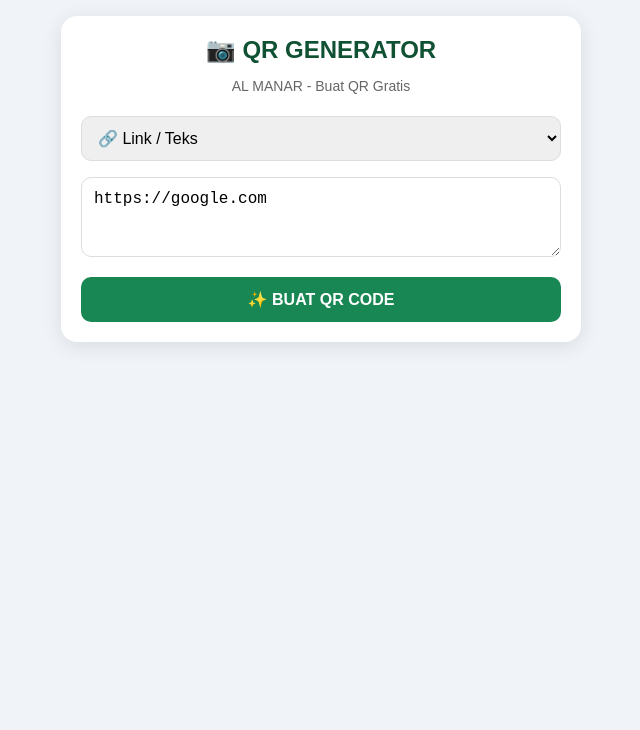
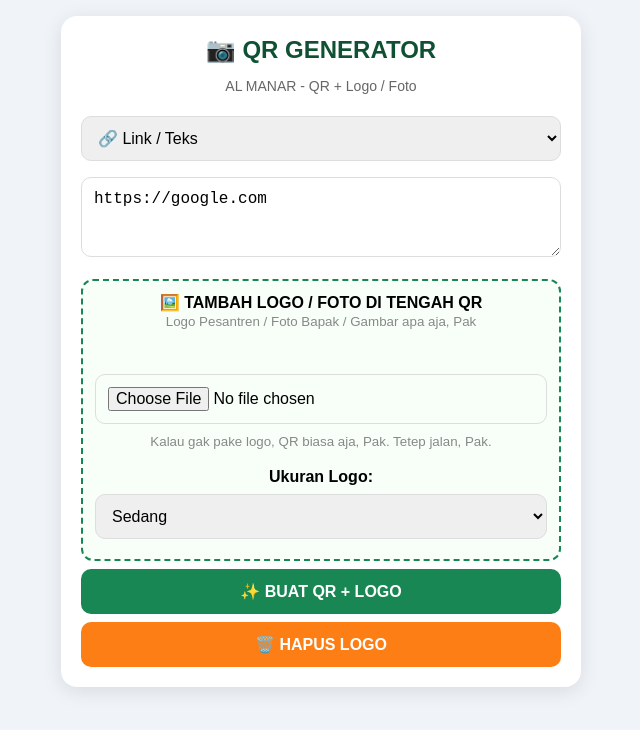
Before and after one commit to asepabdulkholiq34-pixel/apk-vault, a plain HTML site: page qr.html in a window 1280 px wide. Shown: the whole page, without its empty margins (319-959 px from the left). Drawn offline with Linux system fonts and the light colour scheme.

Commit message:
Update qr.html

```diff
--- a/qr.html
+++ b/qr.html
@@ -3,7 +3,7 @@
 <head>
 <meta charset="UTF-8">
 <meta name="viewport" content="width=device-width, initial-scale=1.0">
-<title>QR Generator - AL MANAR</title>
+<title>QR Generator + Logo - AL MANAR</title>
 <style>
 body{font-family:Arial;background:#f0f4f8;margin:0;padding:16px}
 .card{background:#fff;max-width:480px;margin:auto;padding:20px;border-radius:16px;box-shadow:0 4px 20px rgba(0,0,0,.1);text-align:center}
@@ -13,14 +13,18 @@ input,select,textarea{width:100%;padding:12px;border:1px solid #ddd;border-radiu
 button{width:100%;padding:13px;border:none;border-radius:10px;font-size:16px;font-weight:bold;cursor:pointer;margin-top:8px}
 .btn-green{background:#198754;color:#fff}
 .btn-blue{background:#0d6efd;color:#fff}
+.btn-orange{background:#fd7e14;color:#fff}
 #hasil{margin:18px auto;display:none}
-#hasil img{border:8px solid #fff;box-shadow:0 0 10px rgba(0,0,0,.15);border-radius:8px;width:260px;height:260px}
+canvas{border:8px solid #fff;box-shadow:0 0 10px rgba(0,0,0,.15);border-radius:8px;max-width:100%}
+.box-logo{border:2px dashed #198754;border-radius:12px;padding:12px;background:#f8fff9;margin-top:10px}
+#previewLogo{width:70px;height:70px;object-fit:cover;border-radius:12px;display:none;margin:auto;border:2px solid #198754}
+small{color:#888}
 </style>
 </head>
 <body>
 <div class="card">
 <h2>📷 QR GENERATOR</h2>
-<p>AL MANAR - Buat QR Gratis</p>
+<p>AL MANAR - QR + Logo / Foto</p>
 <select id="tipe" onchange="gantiTipe()">
 <option value="link">🔗 Link / Teks</option>
 <option value="wa">💬 WhatsApp</option>
@@ -29,16 +33,52 @@ button{width:100%;padding:13px;border:none;border-radius:10px;font-size:16px;fon
 <div id="box-link"><textarea id="isi" rows="3" placeholder="Tempel Link atau Teks disini...">https://google.com</textarea></div>
 <div id="box-wa" style="display:none"><input id="nowa" placeholder="Nomor WA, contoh: 628123456789"><input id="pesanwa" placeholder="Pesan otomatis (boleh kosong)"></div>
 <div id="box-wifi" style="display:none"><input id="namawifi" placeholder="Nama WiFi"><input id="passwifi" placeholder="Password WiFi"></div>
-<button class="btn-green" onclick="buatQR()">✨ BUAT QR CODE</button>
-<div id="hasil"><img id="qrimg" src=""><p id="info" style="font-size:12px"></p></div>
-<a id="downloadLink" style="display:none" download="QR-ALMANAR.png"><button class="btn-blue">⬇️ DOWNLOAD GAMBAR QR</button></a>
+
+<div class="box-logo">
+<b>🖼️ TAMBAH LOGO / FOTO DI TENGAH QR</b><br>
+<small>Logo Pesantren / Foto Bapak / Gambar apa aja, Pak</small><br><br>
+<img id="previewLogo"><br>
+<input type="file" id="logoInput" accept="image/*" onchange="previewLogoFunc()">
+<br><small>Kalau gak pake logo, QR biasa aja, Pak. Tetep jalan, Pak.</small>
+<br><br>
+<label><b>Ukuran Logo:</b></label>
+<select id="ukuranLogo">
+<option value="50">Kecil</option>
+<option value="70" selected>Sedang</option>
+<option value="90">Besar</option>
+</select>
+</div>
+
+<button class="btn-green" onclick="buatQR()">✨ BUAT QR + LOGO</button>
+<div id="hasil"><canvas id="qrCanvas" width="300" height="300"></canvas><p id="info" style="font-size:12px"></p></div>
+<button class="btn-blue" id="btnDownload" style="display:none" onclick="downloadQR()">⬇️ DOWNLOAD GAMBAR QR + LOGO</button>
+<button class="btn-orange" onclick="hapusLogo()">🗑️ HAPUS LOGO</button>
 </div>
 <script>
+let logoData = null;
 function gantiTipe(){
  let t=document.getElementById('tipe').value;
  document.getElementById('box-link').style.display = t=='link'?'block':'none';
  document.getElementById('box-wa').style.display = t=='wa'?'block':'none';
  document.getElementById('box-wifi').style.display = t=='wifi'?'block':'none';
+}
+function previewLogoFunc(){
+ let f=document.getElementById('logoInput').files[0];
+ if(!f) return;
+ let r=new FileReader();
+ r.onload=function(e){
+  logoData=e.target.result;
+  let img=document.getElementById('previewLogo');
+  img.src=logoData; img.style.display='block';
+  alert('Logo udah masuk, Pak! Tinggal pencet BUAT QR, Pak!');
+ };
+ r.readAsDataURL(f);
+}
+function hapusLogo(){
+ logoData=null;
+ document.getElementById('logoInput').value='';
+ document.getElementById('previewLogo').style.display='none';
+ alert('Logo udah dihapus, Pak!');
 }
 function buatQR(){
  let t=document.getElementById('tipe').value;
@@ -47,11 +87,46 @@ function buatQR(){
  if(t=='wa'){ let n=document.getElementById('nowa').value; let p=document.getElementById('pesanwa').value; data='https://wa.me/'+n+'?text='+encodeURIComponent(p); }
  if(t=='wifi'){ let n=document.getElementById('namawifi').value; let p=document.getElementById('passwifi').value; data='WIFI:T:WPA;S:'+n+';P:'+p+';;'; }
  if(!data){ alert('Isi dulu ya, Pak!'); return; }
- let url='https://api.qrserver.com/v1/create-qr-code/?size=260x260&data='+encodeURIComponent(data);
- document.getElementById('qrimg').src=url;
+ document.getElementById('info').innerText='Lagi bikin QR... tunggu bentar ya, Pak...';
  document.getElementById('hasil').style.display='block';
+ let url='https://api.qrserver.com/v1/create-qr-code/?size=300x300&margin=5&data='+encodeURIComponent(data);
+ let qrImg=new Image();
+ qrImg.crossOrigin='anonymous';
+ qrImg.onload=function(){
+  let c=document.getElementById('qrCanvas');
+  let ctx=c.getContext('2d');
+  ctx.fillStyle='#fff'; ctx.fillRect(0,0,300,300);
+  ctx.drawImage(qrImg,0,0,300,300);
+  if(logoData){
+   let logoImg=new Image();
+   logoImg.onload=function(){
+    let s=parseInt(document.getElementById('ukuranLogo').value);
+    let x=(300-s)/2, y=(300-s)/2;
+    ctx.fillStyle='#fff';
+    ctx.beginPath(); ctx.roundRect(x-6,y-6,s+12,s+12,12); ctx.fill();
+    ctx.strokeStyle='#198754'; ctx.lineWidth=2; ctx.stroke();
+    ctx.save();
+    ctx.beginPath(); ctx.roundRect(x,y,s,s,10); ctx.clip();
+    ctx.drawImage(logoImg,x,y,s,s);
+    ctx.restore();
+    selesai(data);
+   };
+   logoImg.src=logoData;
+  } else { selesai(data); }
+ };
+ qrImg.onerror=function(){ alert('Internet lemot, Pak! Coba pencet lagi ya, Pak!'); };
+ qrImg.src=url;
+}
+function selesai(data){
  document.getElementById('info').innerText='QR untuk: '+data;
- let dl=document.getElementById('downloadLink'); dl.href=url; dl.style.display='block';
+ document.getElementById('btnDownload').style.display='block';
+}
+function downloadQR(){
+ let c=document.getElementById('qrCanvas');
+ let a=document.createElement('a');
+ a.download='QR-ALMANAR-LOGO.png';
+ a.href=c.toDataURL('image/png');
+ a.click();
 }
 </script>
 </body>
```
